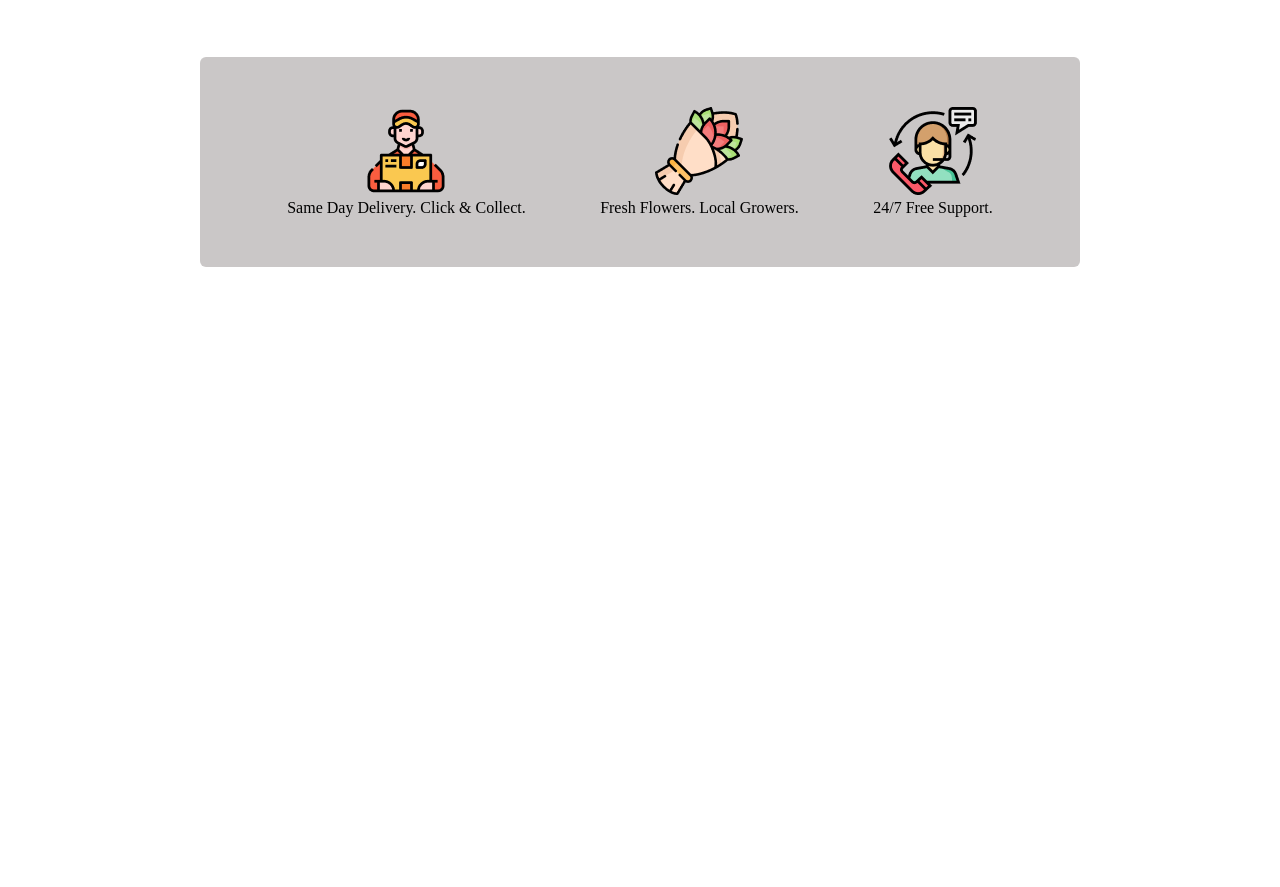
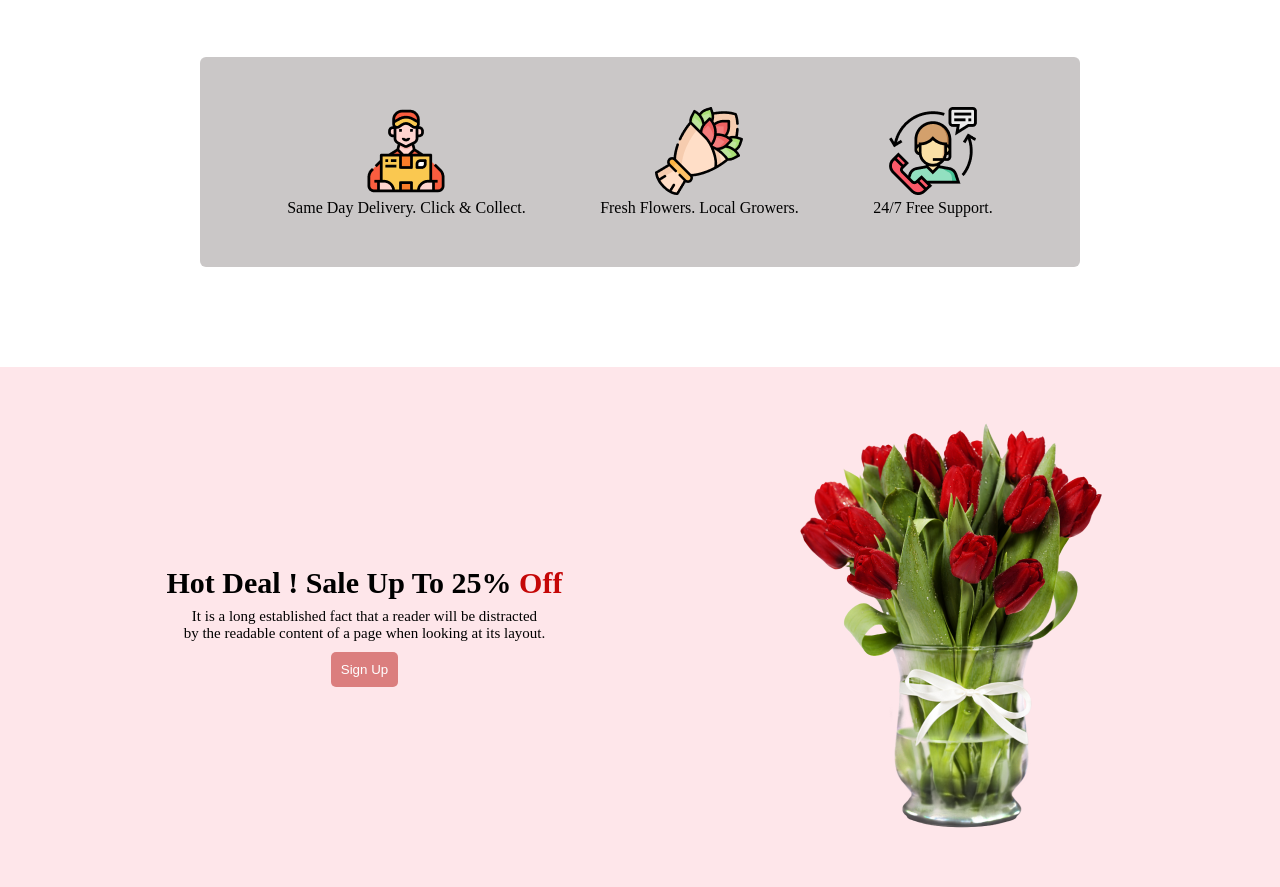
Before and after one commit to NayemEhsan/1st-assignment-reset-batch-7, a plain HTML site: page index.html in a window 1280 px wide. Shown: the part 1086-1973 px from the top of the page. Before the commit the page ends 1383 px from the top, so only its background shows below. Drawn offline with Linux system fonts and the light colour scheme.

Commit message:
1st insta section done

```diff
--- a/index.css
+++ b/index.css
@@ -112,3 +112,17 @@
     margin-bottom: 20px;
 }
 /* instagram section */
+.insta-container{
+    display: flex;
+    justify-content: space-around;
+    align-items: center;
+    background-color:rgb(254, 230, 234) ;
+    margin-top: 100px;
+    padding:50px
+}
+.logo-title{
+    text-align: center;
+}
+.span-class{
+    color: rgb(197, 7, 7);
+}
--- a/index.html
+++ b/index.html
@@ -75,6 +75,16 @@
 
         </section>
         <!-- instagram section -->
+        <section class="insta-container">
+            <div class="logo-title">
+               <h1 class="header-title">Hot Deal ! Sale Up To 25% <span class="span-class"> Off</span></h1>
+               <p class="header-description">It is a long established fact that a reader will be distracted <br> by the readable content of a page when looking at its layout.</p>
+               <button class="btn-primary">Sign Up</button>
+            </div>
+            <img class="logo-insta" src="./Flower Asset/pngwing 8.png" alt="">
+
+        </section>
+        <!-- Second Insta Section -->
         <section>
 
         </section>
```
